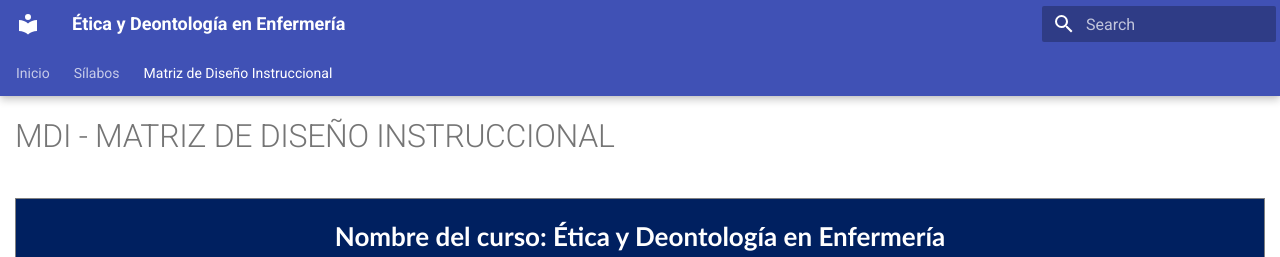
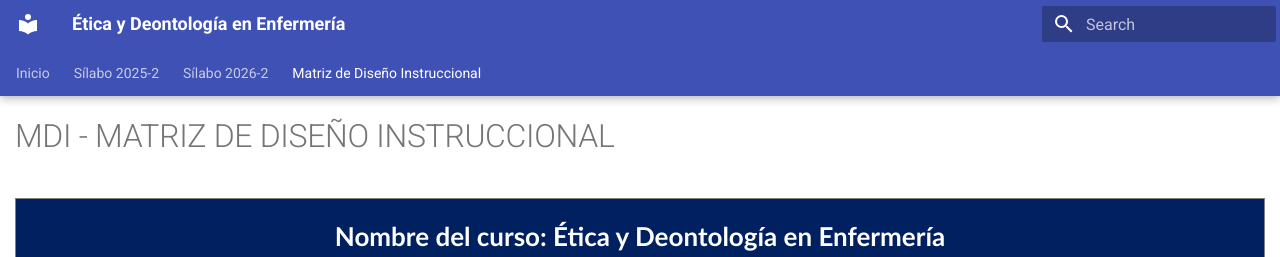
Before and after one commit to 262etica/262etica, an MkDocs documentation site: the page built from docs/mdi_matriz_diseno_instruccional.md, in a window 1280 px wide. Shown: the top 257 px of the page. Built offline with MkDocs 1.6.1 and Material for MkDocs 9.7.7, drawn with Linux system fonts in a browser that asks for light colours; some of the changed lines change nothing that is shown.

Commit message:
first commit

```diff
--- a/mkdocs.yml
+++ b/mkdocs.yml
@@ -4,9 +4,8 @@ docs_dir: docs
 
 nav:
   - Inicio: index.md
-  - Sílabos:
-      - Sílabo Ética 2025-2: silabo_etica_2025_2.md
-      - Sílabo Ética 2026-2: silabo_etica_2026_2.md
+  - Sílabo 2025-2: silabo_etica_2025_2.md
+  - Sílabo 2026-2: silabo_etica_2026_2.md
   - Matriz de Diseño Instruccional: mdi_matriz_diseno_instruccional.md
 
 theme:
```
Also changed, not shown: docs/mdi_matriz_diseno_instruccional.md (line endings or trailing spaces).
